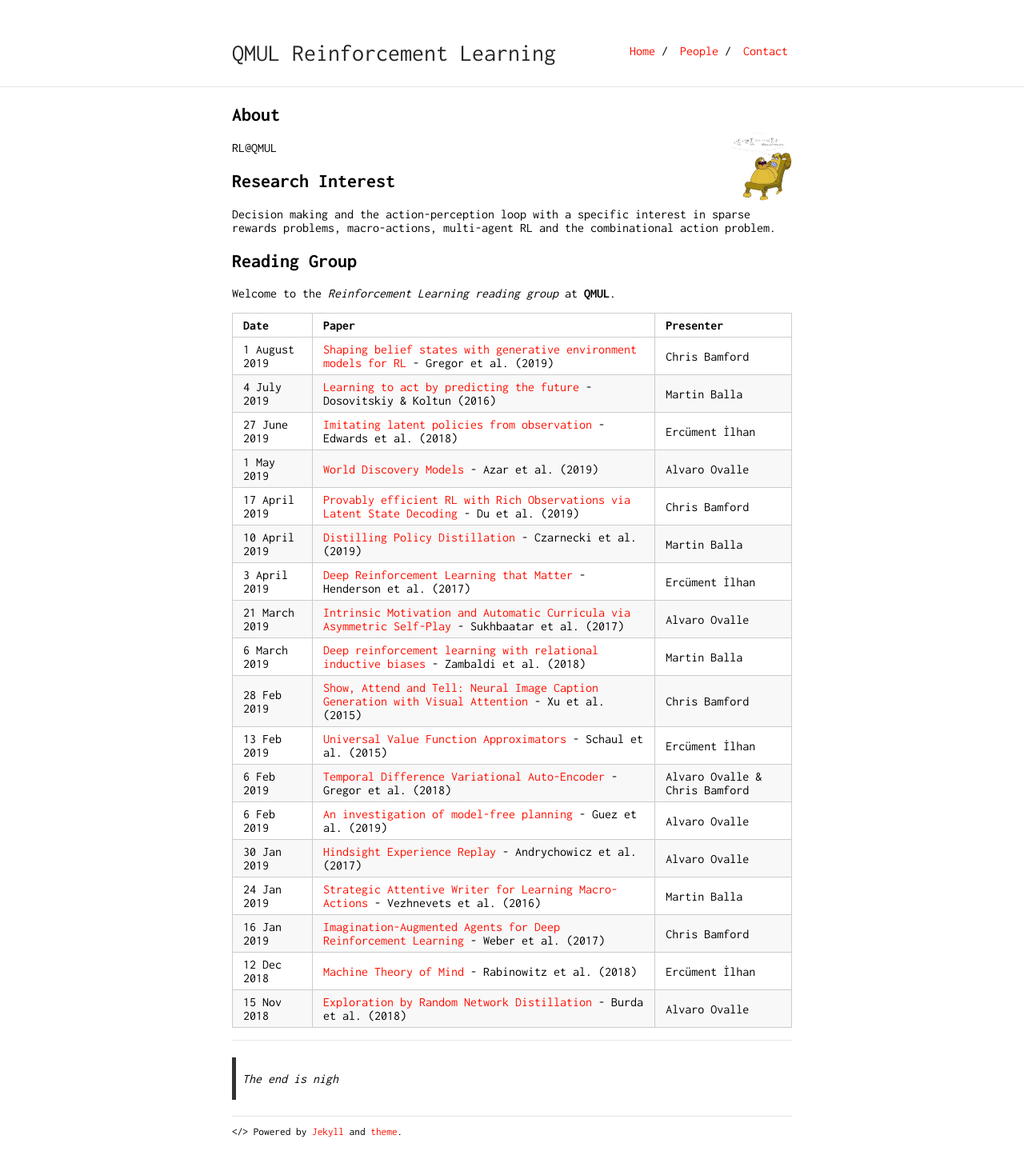
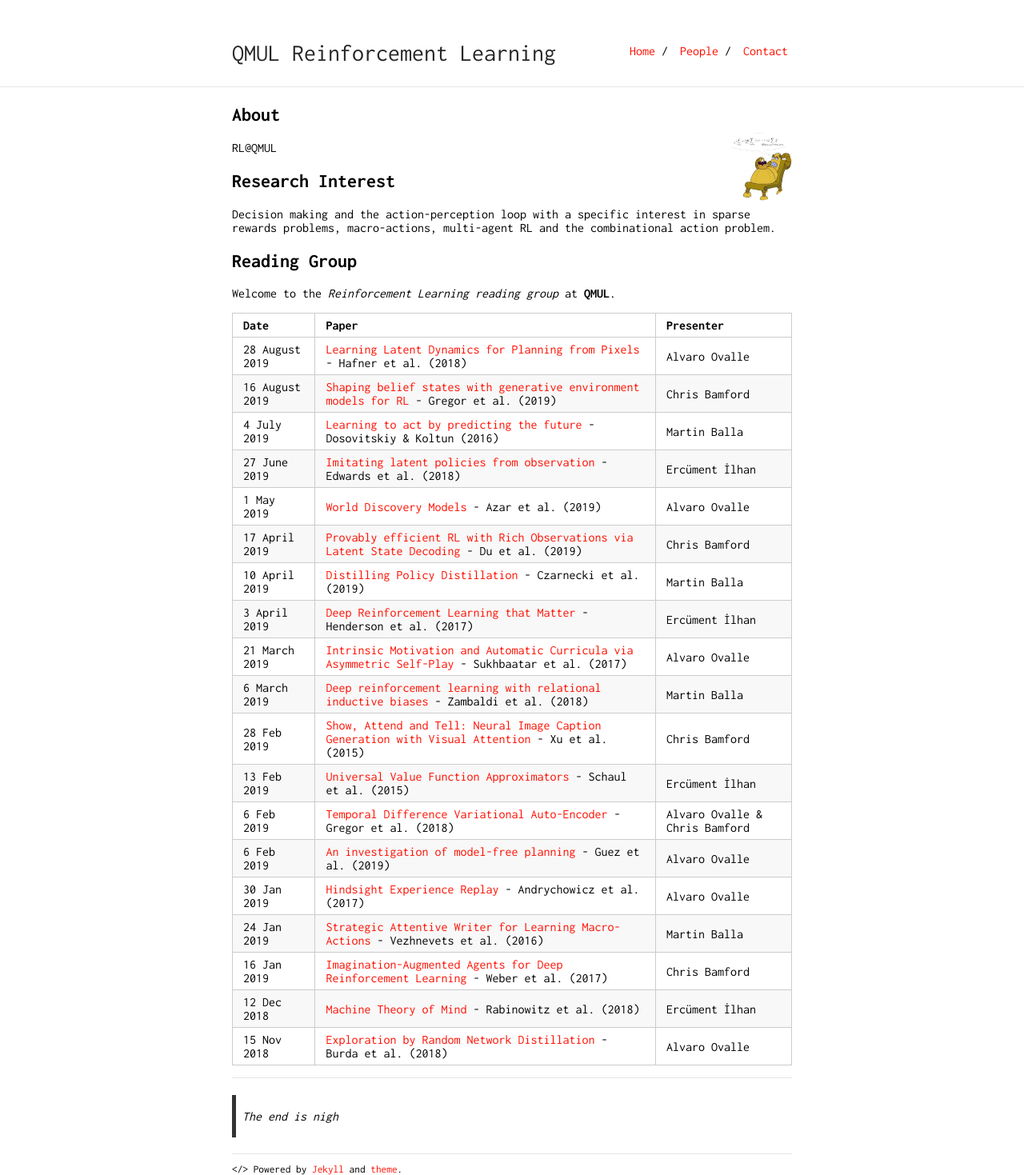
Before and after one commit to qmul-rl/qmul-rl.github.io, a Jekyll site: the page built from index.md, in a window 1280 px wide. Shown: the whole page at 80% size. Built offline with Jekyll 4.4.1, drawn with Linux system fonts in a browser that asks for light colours; our own code applies the rules of GitHub Pages for plain Markdown files; before the commit the page ends 1422 px from its top, so only the background shows below that.

Commit message:
28 august reading group

```diff
--- a/index.md
+++ b/index.md
@@ -19,7 +19,8 @@ Welcome to the *Reinforcement Learning reading group* at **QMUL**.
 
 Date | Paper | Presenter
 -----|-------|--------
-1 August 2019 | [Shaping belief states with generative environment models for RL](https://arxiv.org/abs/1906.09237) - Gregor et al. (2019) | Chris Bamford
+28 August 2019 | [Learning Latent Dynamics for Planning from Pixels](https://arxiv.org/abs/1811.04551) - Hafner et al. (2018) | Alvaro Ovalle
+16 August 2019 | [Shaping belief states with generative environment models for RL](https://arxiv.org/abs/1906.09237) - Gregor et al. (2019) | Chris Bamford
 4 July 2019 | [Learning to act by predicting the future](https://arxiv.org/abs/1611.01779) - Dosovitskiy & Koltun (2016) | Martin Balla
 27 June 2019 | [Imitating latent policies from observation](https://arxiv.org/abs/1805.07914) - Edwards et al. (2018) | Ercüment İlhan
 1 May 2019 | [World Discovery Models](https://arxiv.org/abs/1902.07685) - Azar et al. (2019) | Alvaro Ovalle
```
